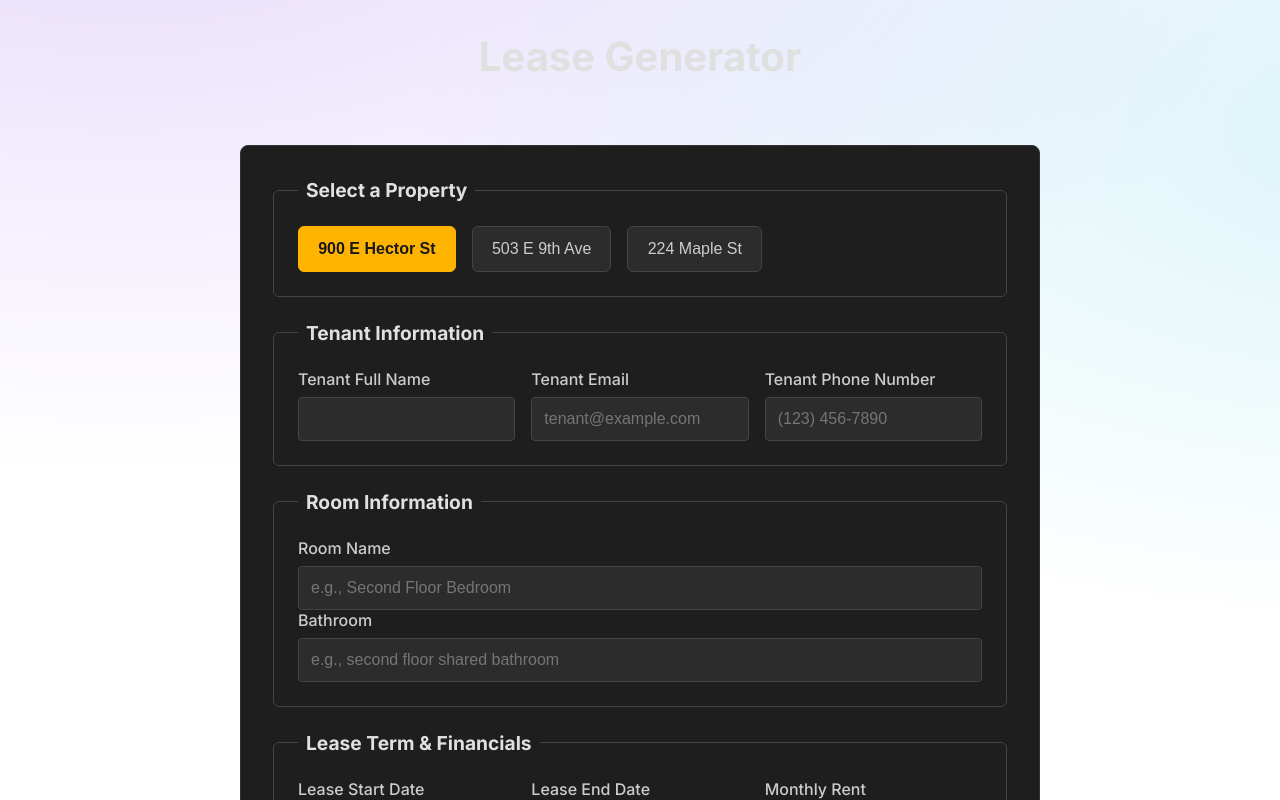
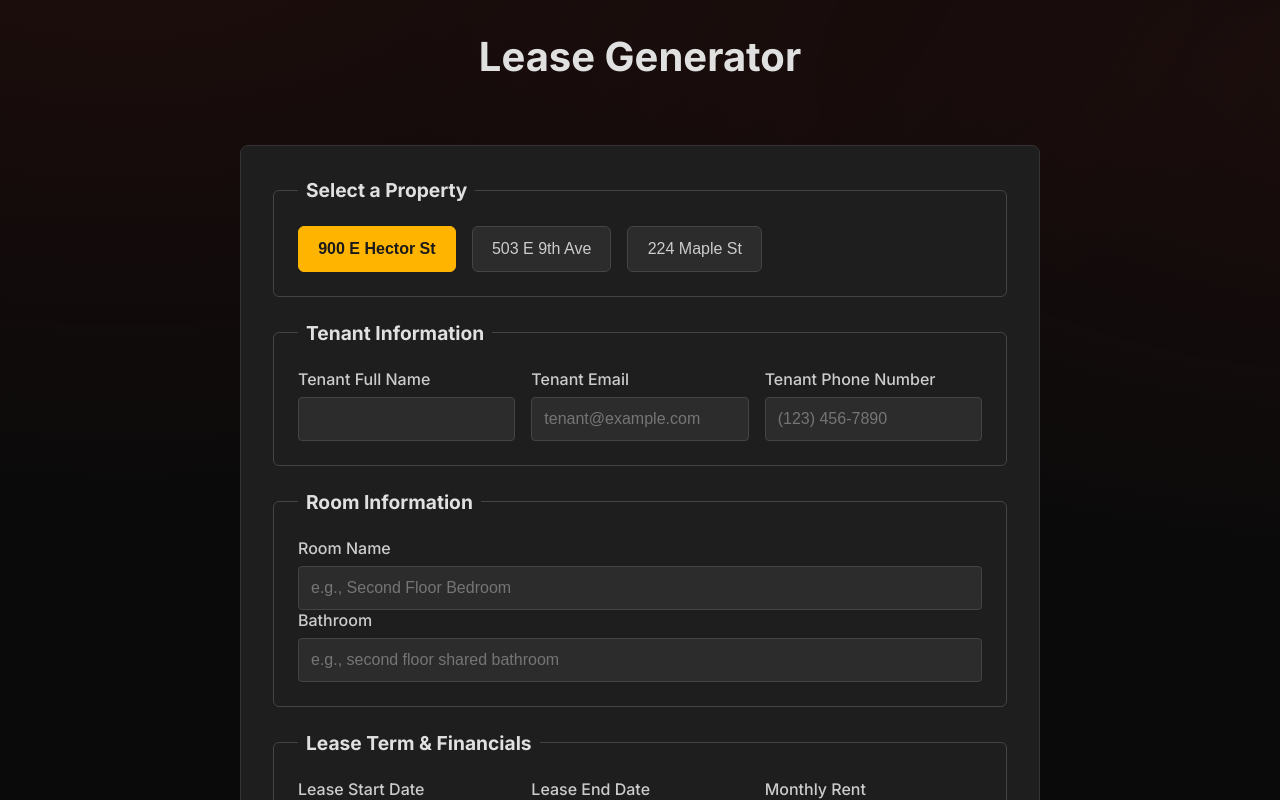
Before and after one commit to kevincauto/kevincauto-portfolio, a Next.js app: page /lease-editor in a window 1280 px wide. Shown: the top 800 px of the page. Built offline with nearby package versions, Linux system fonts and the light colour scheme.

Commit message:
style: Revise global CSS variables for improved color scheme and background effects, enhancing overall visual aesthetics

```diff
--- a/src/app/globals.css
+++ b/src/app/globals.css
@@ -1,14 +1,14 @@
 :root {
-  --background: #ffffff;
-  --foreground: #111827;
+  --background: #0a0a0a;
+  --foreground: #e5e7eb;
   /* design tokens */
-  --accent: #7c3aed;          /* violet */
-  --accent-2: #06b6d4;        /* cyan */
+  --accent: #8c1d18;          /* deep red matching image */
+  --accent-2: #a12520;        /* lighter red */
   --accent-red: #8c1d18;      /* deep red matching image */
   --accent-red-2: #a12520;    /* hover */
-  --muted: #6b7280;           /* gray-500 */
-  --border: rgba(0, 0, 0, 0.1);
-  --card: rgba(255, 255, 255, 0.6);
+  --muted: #9ca3af;
+  --border: rgba(255, 255, 255, 0.08);
+  --card: rgba(255, 255, 255, 0.04);
   --radius: 12px;
 }
 
@@ -34,12 +34,14 @@ body {
 body {
   color: var(--foreground);
   background:
-    radial-gradient(1200px 600px at 10% -10%, color-mix(in oklab, var(--accent) 18%, transparent), transparent),
-    radial-gradient(1000px 500px at 110% 10%, color-mix(in oklab, var(--accent-2) 14%, transparent), transparent),
+    radial-gradient(1200px 600px at 10% -10%, color-mix(in oklab, var(--accent) 15%, transparent), transparent),
+    radial-gradient(1000px 500px at 110% 10%, color-mix(in oklab, var(--accent-2) 12%, transparent), transparent),
     var(--background);
+  background-attachment: fixed;
   font-family: ui-sans-serif, system-ui, -apple-system, Segoe UI, Roboto, Helvetica, Arial, "Apple Color Emoji", "Segoe UI Emoji";
   -webkit-font-smoothing: antialiased;
   -moz-osx-font-smoothing: grayscale;
+  min-height: 100vh;
 }
 
 * {
```
